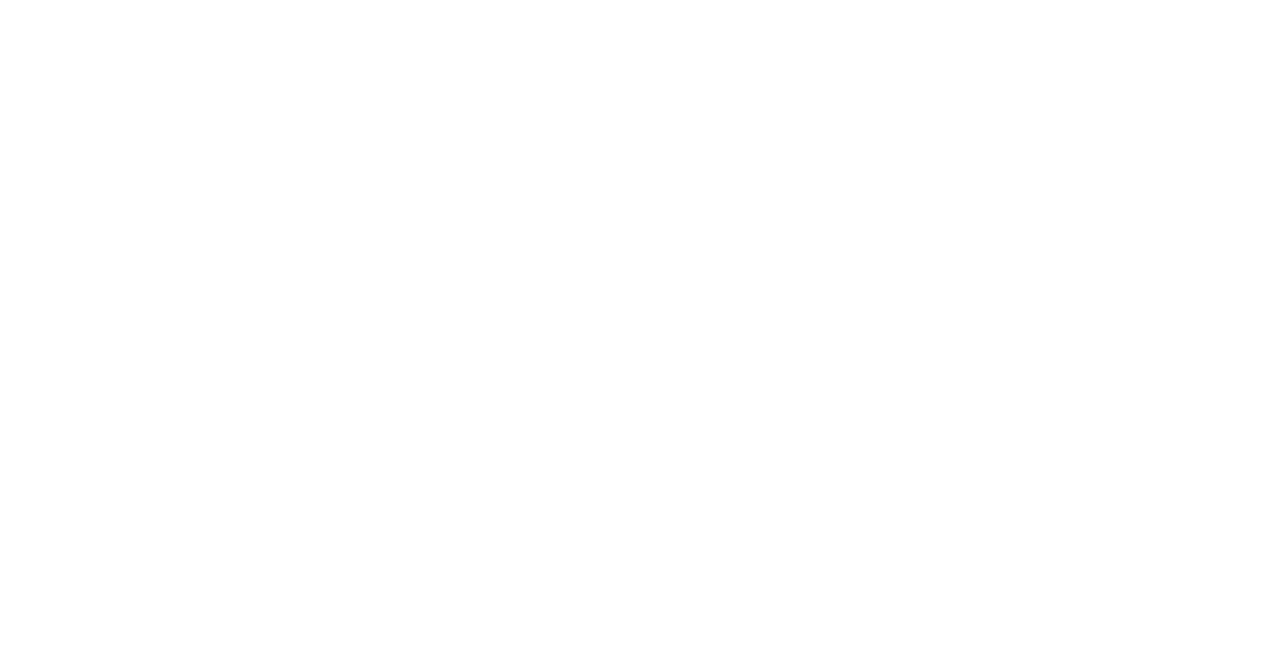
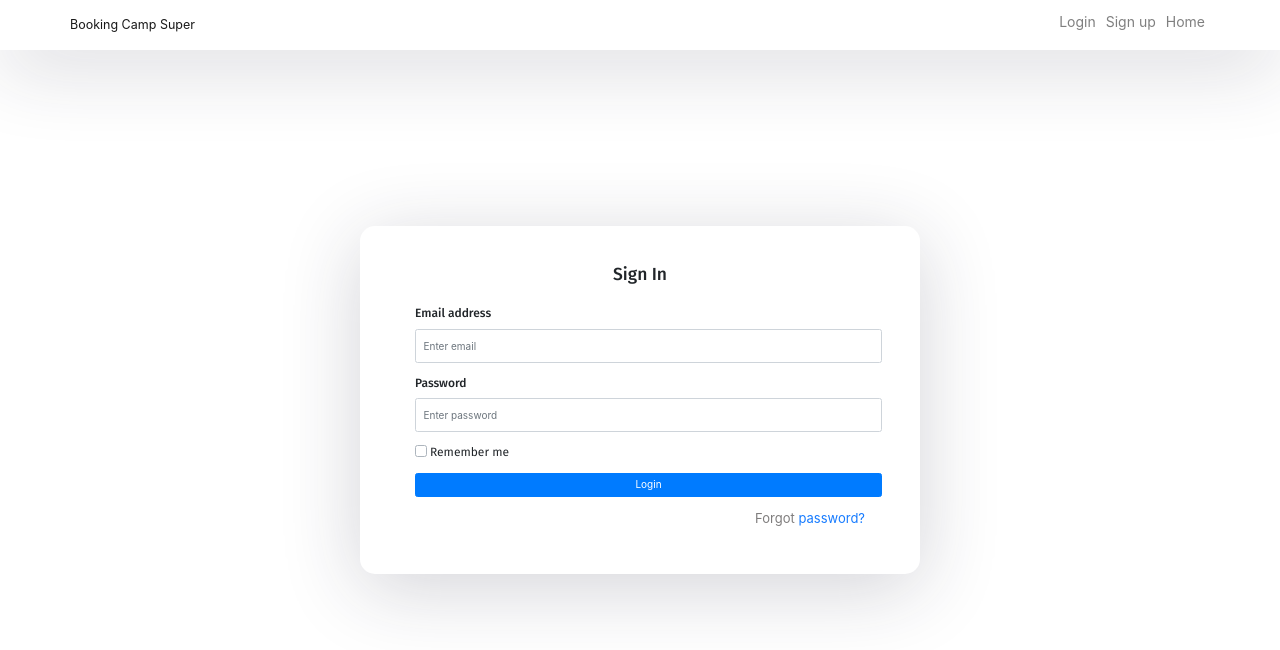
Before and after one commit to chicken-developer/camp-website, a React (Create React App) app in the folder project/frontend/: page / in a window 1280 px wide. Shown: the top 650 px of the page. Built offline with nearby package versions, Linux system fonts and the light colour scheme.

Commit message:
fix router

```diff
--- a/project/frontend/src/router/index.tsx
+++ b/project/frontend/src/router/index.tsx
@@ -1,40 +1,28 @@
 import React from "react";
-import { BrowserRouter as Router, Route } from "react-router-dom";
+import { BrowserRouter as Router, Route, Switch } from "react-router-dom";
 import Login from "../pages/Login/Login";
 import Register from "../pages/RegisterPage/Register";
 import HomePage from "../pages/HomePage/HomePage";
 import Layout from "../components/Layout";
-import PrivateRoute from "./PrivateRoute";
-import { useSelector } from "react-redux";
+import { PrivateRoute } from "./PrivateRoute";
 
 function AppRouter() {
-  const auth = useSelector((state: any) => state.auth);
   return (
     <Router>
-      {/* <Layout> */}
-        {/* <Route exact path="/" component={Login} />
-        <Route path="/sign-in" component={Login} />
-        <Route path="/sign-up" component={Register} /> */}
-      {/* </Layout> */}
+      <Switch>
+        <Layout>
+          <Route exact path="/" component={Login} />
+          <Route path="/sign-in" component={Login} />
+          <Route path="/sign-up" component={Register} />
+        </Layout>
 
-      <Route path="/home" component={HomePage} />
+        <PrivateRoute path="/home" component={HomePage} />
 
-      {/* <PrivateRoute
-        authentication={auth.isLogin}
-        path="/camp"
-        component={HomePage}
-      />
+        {/* <PrivateRoute path="/camp" component={HomePage} />
 
-      <PrivateRoute
-        authentication={auth.isLogin}
-        path="/booking"
-        component={HomePage}
-      />
-      <PrivateRoute
-        authentication={auth.isLogin}
-        path="/bookadmining"
-        component={HomePage}
-      /> */}
+        <PrivateRoute path="/booking" component={HomePage} />
+        <PrivateRoute path="/bookadmining" component={HomePage} /> */}
+      </Switch>
     </Router>
   );
 }
```
